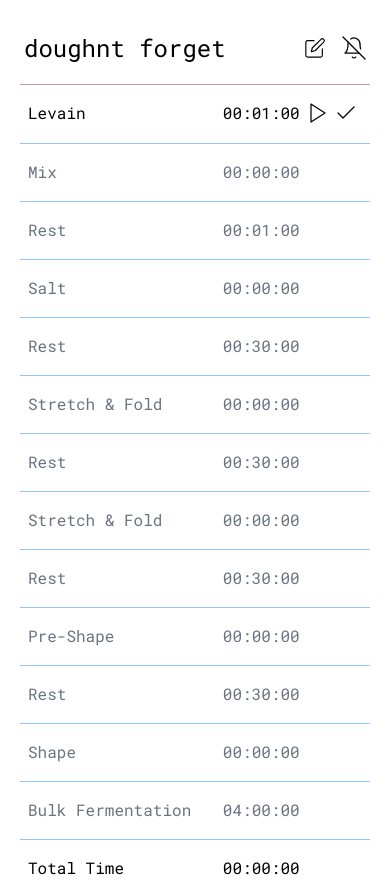
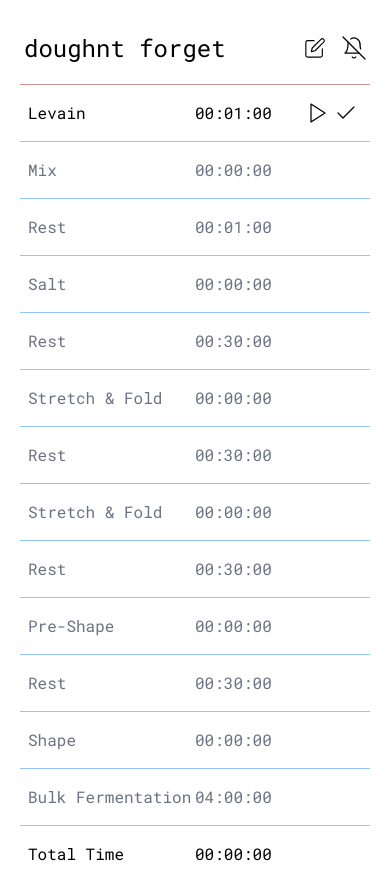
Before and after one commit to nicolean/doughnt-forget, a Next.js app: page / in a window 390 px wide. Shown: the top 896 px of the page. Built offline with nearby package versions, Linux system fonts and the light colour scheme.

Commit message:
Improves mobile responsiveness of step columns

```diff
--- a/src/components/Schedule.tsx
+++ b/src/components/Schedule.tsx
@@ -159,10 +159,10 @@ export default function Schedule({ isNotificationsEnabled }: ScheduleProps) {
       { !isEditModeActive &&
         <>
           <div className="grid grid-cols-12 py-4 px-2 sm:p-4 border-t border-t-blue-300">
-            <div className="col-span-7">
+            <div className="col-span-6 sm:col-span-7">
               Total Time
             </div>
-            <div className="col-span-3">
+            <div className="col-span-4 sm:col-span-3">
               { totalDurationString }
             </div>
           </div>
--- a/src/components/Step.tsx
+++ b/src/components/Step.tsx
@@ -81,15 +81,18 @@ export default function Step({ id, step, isActive, isNotificationsEnabled, onSki
   }
 
   return (
-    <div className={`relative h-[3.625rem] bg-white not-first:border-t not-first:border-t-blue-300 ${dynamicClasses}`} style={style} ref={setNodeRef}>
+    <div className={`relative bg-white not-first:border-t not-first:border-t-blue-300 ${dynamicClasses}`} style={style} ref={setNodeRef}>
       { isEditModeActive && activeEditStepId === step.id
-        ? <div className="absolute top-2/4 -translate-y-2/4 z-10">
-            <div className="relative">
-              <StepForm step={step} onSubmit={onSubmit} onCancel={() => updateActiveEditStep('')} onDeleteStep={onDeleteStep} />
+        ? <div className="grid grid-cols-12 py-4">
+            <div className="col-span-7">{ step.name }</div>
+            <div className="absolute top-2/4 -translate-y-2/4 z-10">
+              <div className="relative">
+                <StepForm step={step} onSubmit={onSubmit} onCancel={() => updateActiveEditStep('')} onDeleteStep={onDeleteStep} />
+              </div>
             </div>
           </div>
-        : <div className="grid grid-cols-12 py-4 px-2 sm:p-4" onClick={onEditClick}>
-            <div className="col-span-7">{ step.name }</div>
+        : <div className="grid grid-cols-12 py-4 px-2 sm:px-4" onClick={onEditClick}>
+            <div className="col-span-6 sm:col-span-7">{ step.name }</div>
             { step.duration
               ? <StepTimer stepName={step.name} duration={step.duration} isActive={isActive} isComplete={step.isCompleted} isNotificationsEnabled={isNotificationsEnabled} onSkip={handleOnSkip} />
               : <StepStopwatch isActive={isActive} onSkip={handleOnSkip} />
--- a/src/components/StepStopwatch.tsx
+++ b/src/components/StepStopwatch.tsx
@@ -25,7 +25,7 @@ export default function StepStopwatch({ isActive, onSkip }: StepStopwatchProps)
 
   return (
     <>
-      <div className="col-span-3">{ timeString }</div>
+      <div className="col-span-4 sm:col-span-3">{ timeString }</div>
       { isActive && !isEditModeActive &&
         <div className="col-span-2 flex justify-end">
           <ScheduleStepActions isPlaying={isRunning} onStart={start} onPause={pause} onSkip={handleOnSkip} />
--- a/src/components/StepTimer.tsx
+++ b/src/components/StepTimer.tsx
@@ -51,9 +51,10 @@ export default function StepTimer({ stepName, duration, isActive, isComplete, is
     onSkip(elapsedSeconds);
   }
 
+  // TODO find a way to extract these column definitions here since they're shred in StepStopwatch & Schedule
   return (
     <>
-      <div className="col-span-3">{ timeString }</div>
+      <div className="col-span-4 sm:col-span-3">{ timeString }</div>
       { isActive && !isEditModeActive &&
         <div className="col-span-2 flex justify-end">
           { isTimerComplete
```
